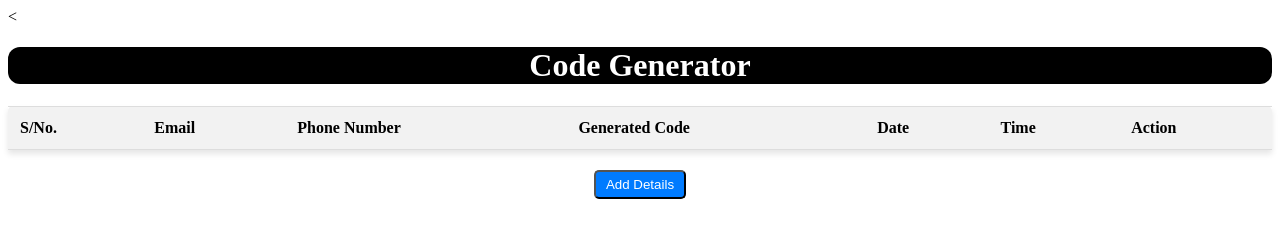
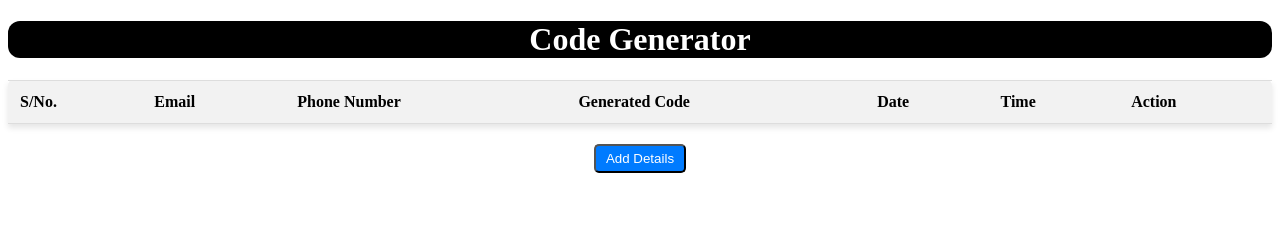
Before and after one commit to McOwino20/Mc, a plain HTML site: page Index.html in a window 1280 px wide. Drawn offline with Linux system fonts and the light colour scheme.

Commit message:
Update Index.html

```diff
--- a/Index.html
+++ b/Index.html
@@ -70,7 +70,7 @@
     </style>
 </head>
 <body>
-    <<h1>Code Generator</h1>
+    <h1>Code Generator</h1>
 
     <table>
         <tbody id="codeTableBody">
```
